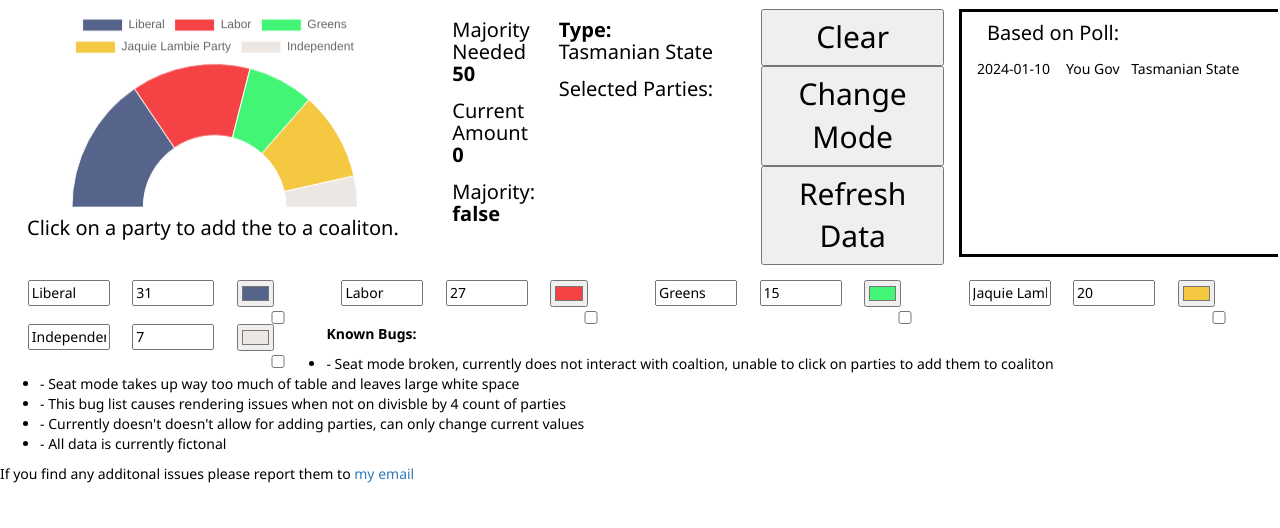
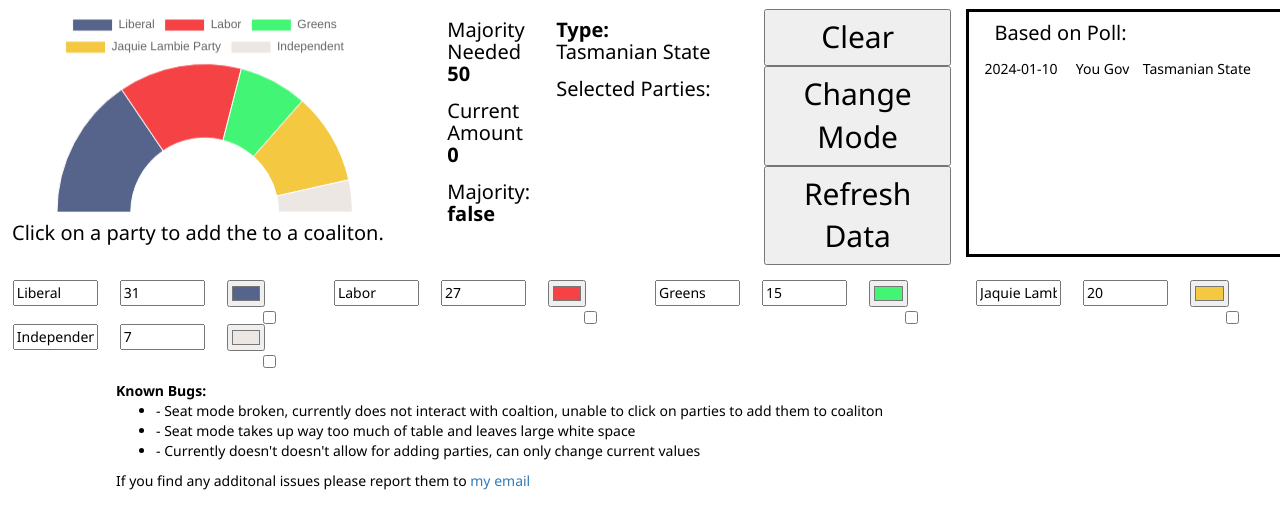
Before and after one commit to schmilly/schmilly.github.io, a plain HTML site: page CoalitonCalculator/CoalitonCalculator.html in a window 1280 px wide. Shown: the part 56-584 px from the top of the page. Drawn offline with nearby package versions, Linux system fonts and the light colour scheme.

Commit message:
Fixed up some bugs Fixed issue with bug list rendering

```diff
--- a/CoalitonCalculator/CoalitonCalculator.html
+++ b/CoalitonCalculator/CoalitonCalculator.html
@@ -74,7 +74,6 @@
         .highcharts-figure,
         .highcharts-data-table table {
             max-width: 100%;
-            max-height: 10px;
             min-height: 0;
         }
     </style>
@@ -84,7 +83,7 @@
         <h2>Schmillies Tasmanian Coaliton Calculator</h2>
     </div>
     <div class="container-fluid" style="height:100%;width:100%;padding:2px;">
-        <div id="TopRow" style="height:50%;">
+        <div id="TopRow" class="row" style="height:50%;">
             <div class="col-md-4">
                 <div id="ChartID">
                     <canvas style="width:50%" id="SmoothCircle">
@@ -123,7 +122,7 @@
             </div>
         </div>
     </div>
-    <div id="BoxesContainer" style="padding:1%;border">
+    <div id="BoxesContainer" class="row" style="padding:1%;border">
         <div id="PartyRow1" class="PartyRow">
         </div>
         <div id="PartyRow2" class="PartyRow">
@@ -131,17 +130,16 @@
         <div id="PartyRow3" class="PartyRow">
         </div>
     </div>
-    <p>
+    <div class="row"><div style="padding-left: 10%;" class="col">
     <b> Known Bugs: </b>
     <ul>
         <li>- Seat mode broken, currently does not interact with coaltion, unable to click on parties to add them to coaliton</li>
         <li>- Seat mode takes up way too much of table and leaves large white space</li>
-            <li>- This bug list causes rendering issues when not on divisble by 4 count of parties</li>
         <li>- Currently doesn't doesn't allow for adding parties, can only change current values</li>
-            <li>- All data is currently fictonal</li>
     </ul>
     If you find any additonal issues please report them to <a href="mailto:schmilly@proton.me">my email</a>
-    </p>
+    </div>
+    </div>
 </body>
 </html>
 <script src="./polling.js"></script>
```
Lines whose indentation alone changed are shown as unchanged.
